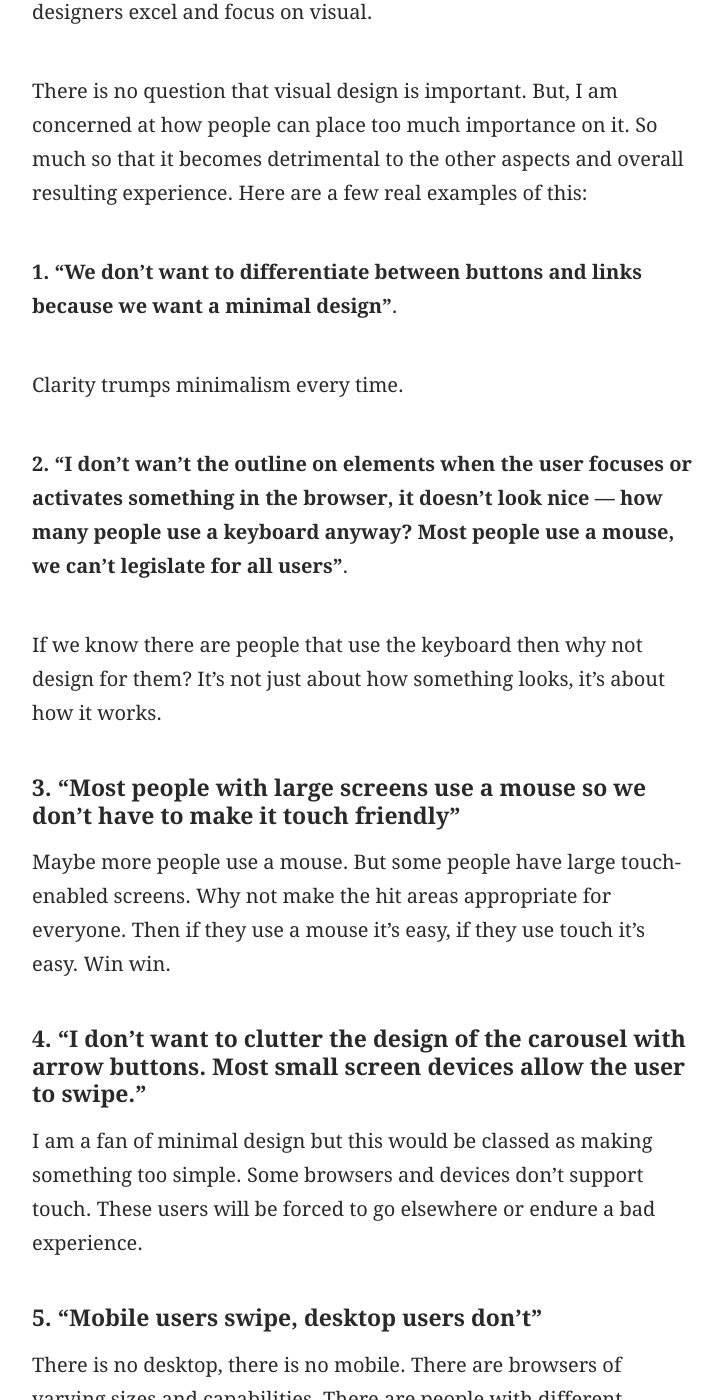
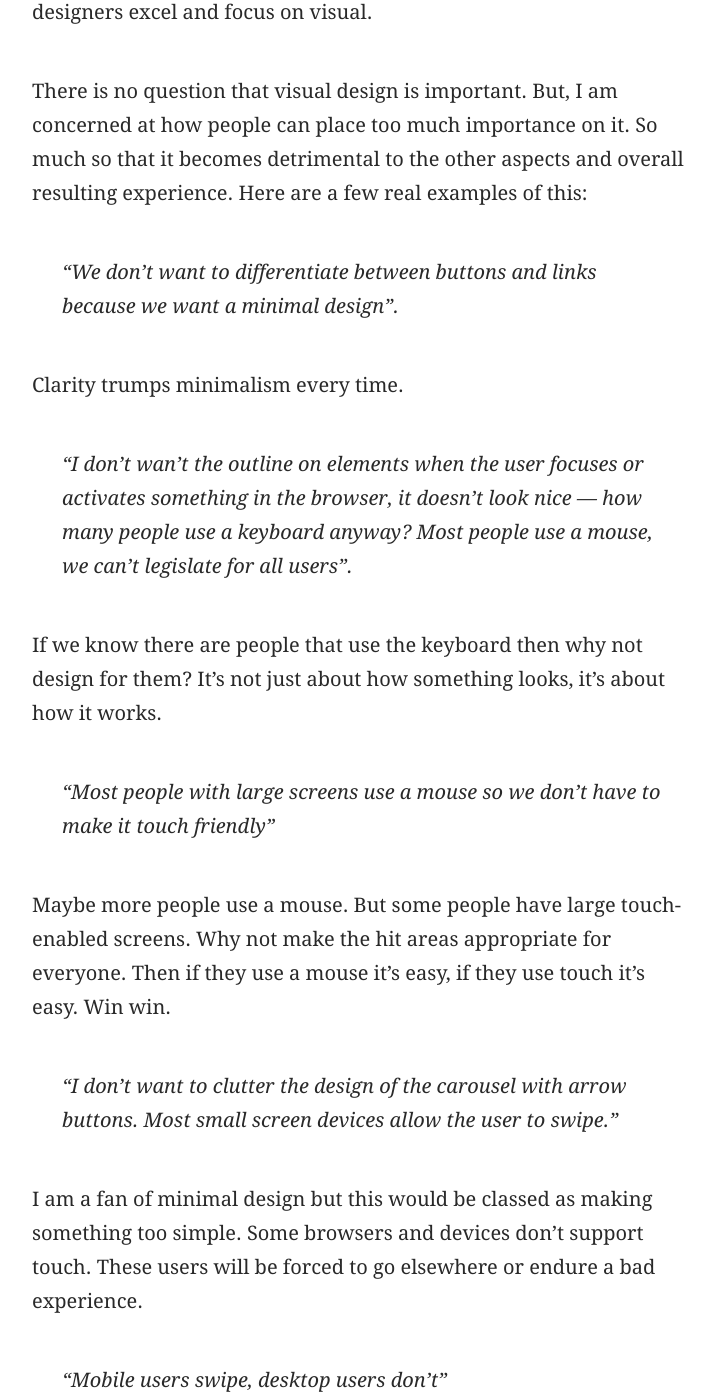
Before and after one commit to adamsilver/adamsilver.io-jekyll, a Jekyll site: the page built from _posts/2016-01-08-the-design-challenge.md, in a window 1280 px wide and 1400 px high, scrolled down 334 px. Shown: the whole window, without its empty margins (278-1001 px from the left). Built offline with Jekyll 4.4.1, drawn with Linux system fonts in a browser that asks for light colours; Markdown is read by kramdown in place of the engine named in the settings; some of the changed text lies outside the part shown.

Commit message:
newsletter

```diff
--- a/_layouts/default.html
+++ b/_layouts/default.html
@@ -12,6 +12,7 @@
 				    {{ content }}
                 </div>
 			</div>
+			{% include articleSignUpForm.html %}
 			<!-- {% include footer.html %} -->
 		</div>
 	</body>
--- a/_posts/2016-01-08-the-design-challenge.md
+++ b/_posts/2016-01-08-the-design-challenge.md
@@ -10,51 +10,51 @@
 
 There is no question that visual design is important. But, I am concerned at how people can place too much importance on it. So much so that it becomes detrimental to the other aspects and overall resulting experience. Here are a few real examples of this:
 
-**1. "We don't want to differentiate between buttons and links because we want a minimal design"**.
+> "We don't want to differentiate between buttons and links because we want a minimal design".
 
 Clarity trumps minimalism every time.
 
-**2. "I don't wan't the outline on elements when the user focuses or activates something in the browser, it doesn't look nice &mdash; how many people use a keyboard anyway? Most people use a mouse, we can't legislate for all users"**.
+> "I don't wan't the outline on elements when the user focuses or activates something in the browser, it doesn't look nice &mdash; how many people use a keyboard anyway? Most people use a mouse, we can't legislate for all users".
 
 If we know there are people that use the keyboard then why not design for them? It's not just about how something looks, it's about how it works.
 
-## 3. "Most people with large screens use a mouse so we don't have to make it touch friendly"
+> "Most people with large screens use a mouse so we don't have to make it touch friendly"
 
 Maybe more people use a mouse. But some people have large touch-enabled screens. Why not make the hit areas appropriate for everyone. Then if they use a mouse it's easy, if they use touch it's easy. Win win.
 
-## 4. "I don't want to clutter the design of the carousel with arrow buttons. Most small screen devices allow the user to swipe."
+> "I don't want to clutter the design of the carousel with arrow buttons. Most small screen devices allow the user to swipe."
 
 I am a fan of minimal design but this would be classed as making something too simple. Some browsers and devices don't support touch. These users will be forced to go elsewhere or endure a bad experience.
 
-## 5. "Mobile users swipe, desktop users don't"
+> "Mobile users swipe, desktop users don't"
 
 There is no desktop, there is no mobile. There are browsers of varying sizes and capabilities. There are people with different preferences and abilities. They need our help and consideration.
 
-## 6. "I think the colour contrasts are fine, they work great on most new devices and that's our target audience"
+> "I think the colour contrasts are fine, they work great on most new devices and that's our target audience"
 
 Acceptable contrasts make the clear clearer and the unclear clear. It might not be as visually pleasing as the subtle grey you had in-mind, but it will make the design easier to use.
 
-## 7. "A select box without a label is fine, it's unnecessary clutter"
+> "A select box without a label is fine, it's unnecessary clutter"
 
 Every form field needs a label; there are good reasons why. Legislate for this and make the design beautiful at the same time.
 
-## 8. "Most of our users are on a fast connection, it's important that we have 10 high resolution images on one page"
+> "Most of our users are on a fast connection, it's important that we have 10 high resolution images on one page"
 
 People on low-speed connections are likely not to wait for these beautiful images. Consider performance and how we can trim the fat for all. Faster connections become super fast, slow connections become satisfactory.
 
-## 9. "Can we fix that with Javascript? We don't need to worry about the 1% of users without it &mdash; it's important that the design is nice for 99% of our users"
+> "Can we fix that with Javascript? We don't need to worry about the 1% of users without it &mdash; it's important that the design is nice for 99% of our users"
 
 First, [this](http://kryogenix.org/code/browser/everyonehasjs.html). Second, it's not the amount of users, its the amount of visits. Javascript will fail to download/execute at some point. Embrace Progressive Enhancement. Every time you fix something with Javascript you take a hit in performance, maintenance and usability.
 
-## 10. "We need to fix that by disabling zoom on mobile"
+> "We need to fix that by disabling zoom on mobile"
 
 Zoom is essential. Let go, [be boring](http://blog.capwatkins.com/the-boring-designer).
 
-## 11. "I don't like the way the text wraps and layout breaks on small screens, we'll get the copywriter to make the words fit"
+> "I don't like the way the text wraps and layout breaks on small screens, we'll get the copywriter to make the words fit"
 
 Again, clarity trumps minimalism. [Design for content](https://www.uie.com/articles/content_and_design/) &mdash; not the other way around.
 
-## 12. "But website X does it, so we should do it"
+> "But website X does it, so we should do it"
 
 Sometimes website X does things, sometimes those things are ill-advised. Take this opportunity to do it better.
 
```
Also changed, not shown: _layouts/home.html (deleted, +0 -24 lines).
